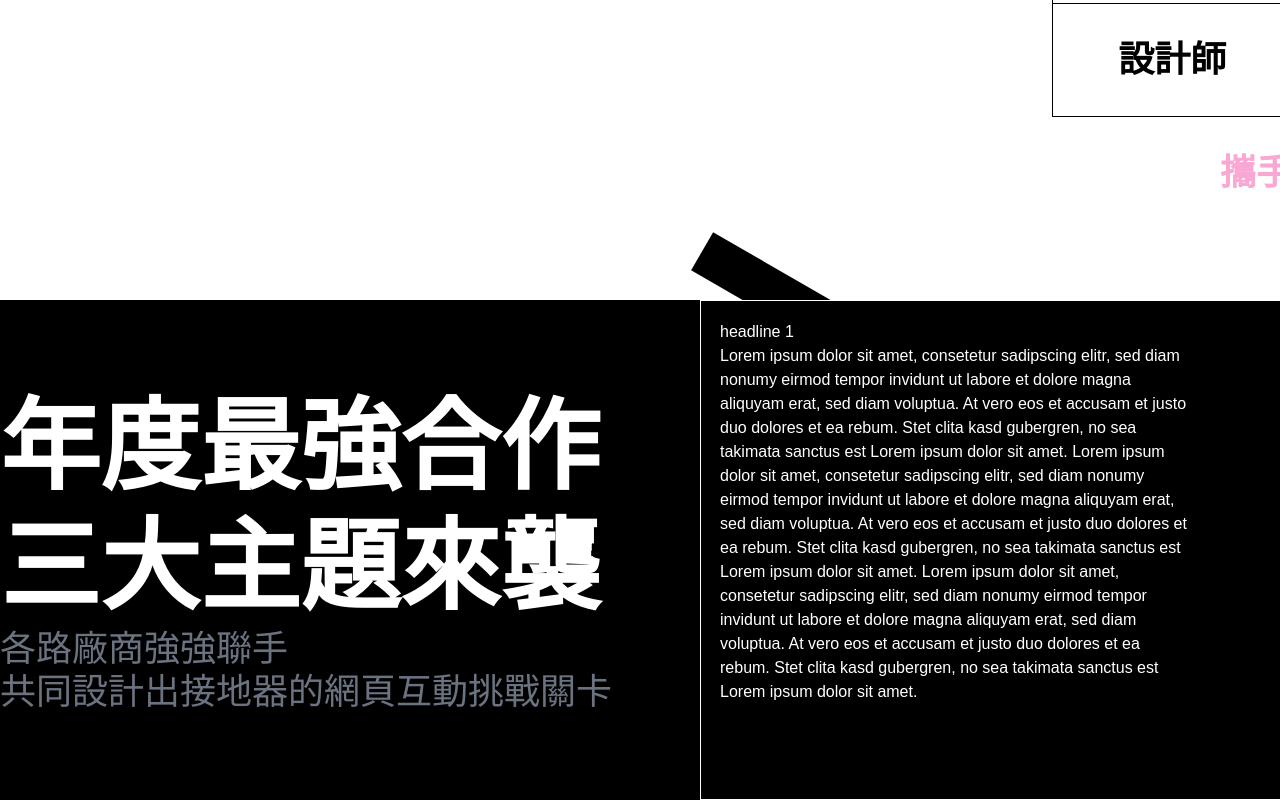
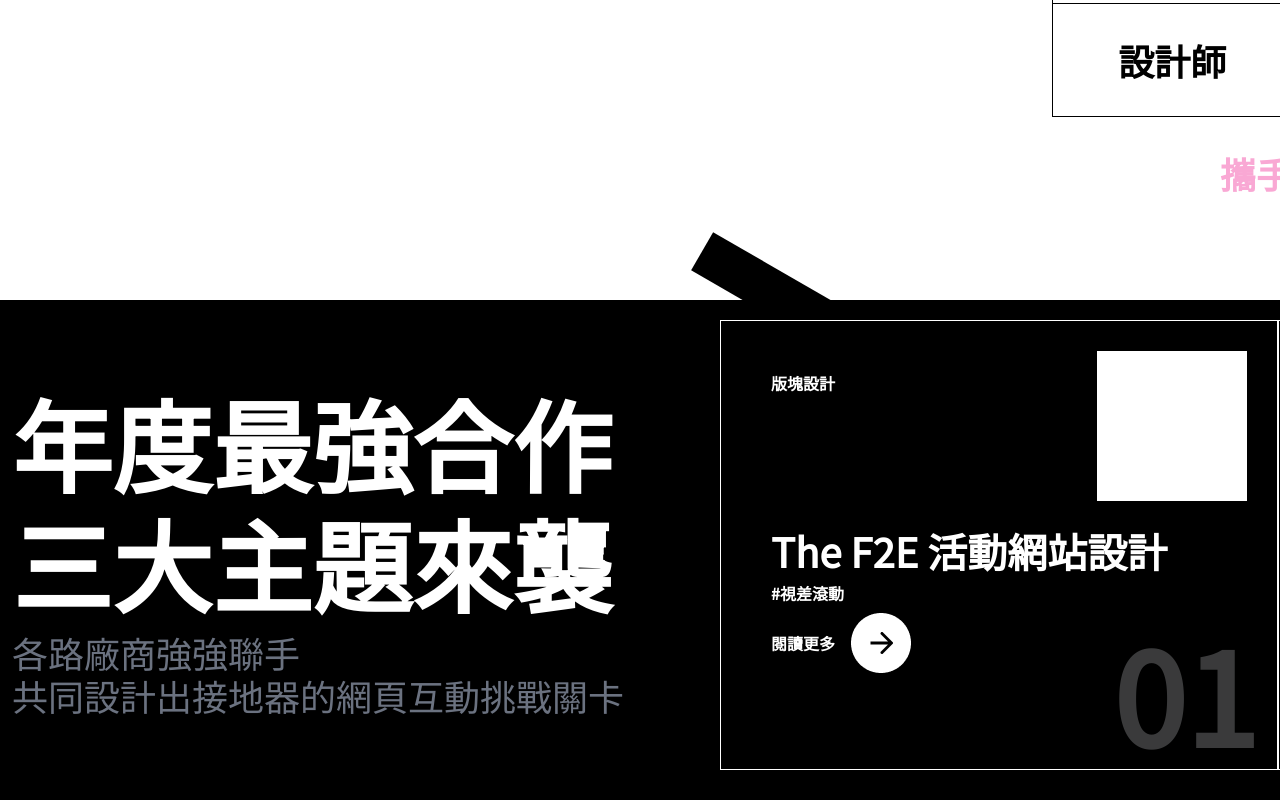
Before and after one commit to eepson123tw/f2eproject, a React (Vite) app: page /#/ in a window 1280 px wide. Shown: the part 1780-2580 px from the top of the page. Built offline with nearby package versions, Linux system fonts and the light colour scheme.

Commit message:
feat:add the scroll area design flow

```diff
--- a/index.html
+++ b/index.html
@@ -4,6 +4,9 @@
     <meta charset="UTF-8" />
     <link rel="icon" type="image/svg+xml" href="/vite.svg" />
     <meta name="viewport" content="width=device-width, initial-scale=1.0" />
+    <link rel="preconnect" href="https://fonts.googleapis.com">
+    <link rel="preconnect" href="https://fonts.gstatic.com" crossorigin>
+    <link href="https://fonts.googleapis.com/css2?family=Noto+Sans+TC&display=swap" rel="stylesheet">
     <script src="https://cdnjs.cloudflare.com/ajax/libs/gsap/3.8.0/ScrollTrigger.min.js"></script>
     <title>Vite + React</title>
   </head>
--- a/src/components/DesignFlow.jsx
+++ b/src/components/DesignFlow.jsx
@@ -1,12 +1,13 @@
-import React, { useLayoutEffect } from 'react';
+import React, { useLayoutEffect, useState } from 'react';
 import { gsap } from 'gsap';
+import go from '../assets/go.png';
 export default function DesignFlow() {
   useLayoutEffect(() => {
     const ctx = gsap.context(() => {
       let block = gsap.utils.toArray('.blockBox');
 
       gsap.to(block, {
-        xPercent: -200,
+        xPercent: -100,
         ease: 'none',
         scrollTrigger: {
           trigger: '.target',
@@ -15,24 +16,23 @@ export default function DesignFlow() {
           pin: true,
           pinSpacing: false,
           scrub: 50,
-          // markers: true,
-          invalidateOnRefresh: true,
-          snap: {
-            snapTo: 1 / (block.length - 1),
-            duration: { min: 0.25, max: 0.75 },
-            directional: false
-            // ease: 'power1.inOut'
-          }
+          invalidateOnRefresh: true
         }
       });
     });
     return () => ctx.revert();
   }, []);
 
+  const [list, setList] = useState([
+    { title: '版塊設計', text: 'The F2E 活動網站設計', tag: '#視差滾動' },
+    { title: '凱鈿行動科技', text: '今晚 我想來點點簽', tag: '#Canvas' },
+    { title: '鈦坦科技', text: 'Scrum  新手村', tag: '#JS draggable' }
+  ]);
+
   return (
     <section className="designFlow relative z-0 flex bg-black " id="container ">
-      <div className="absolute z-10 flex h-[500px] w-[700px] flex-col justify-center bg-black">
-        <h3 className="text-[100px] font-black leading-[1.2] text-white">
+      <div className="absolute z-10 flex h-[500px] w-[700px] flex-col justify-center bg-black px-3 text-left">
+        <h3 className="mb-2 text-[100px] font-black leading-[1.2] text-white">
           年度最強合作
           <br />
           三大主題來襲
@@ -42,55 +42,30 @@ export default function DesignFlow() {
       </div>
       <div className="target h-[500px] ">
         <section className="content" id="content">
-          <div className="blockBox">
-            <div className="item">
-              <p className="copy1">headline 1</p>
-              <p className="copy">
-                Lorem ipsum dolor sit amet, consetetur sadipscing elitr, sed diam nonumy eirmod tempor invidunt ut
-                labore et dolore magna aliquyam erat, sed diam voluptua. At vero eos et accusam et justo duo dolores et
-                ea rebum. Stet clita kasd gubergren, no sea takimata sanctus est Lorem ipsum dolor sit amet. Lorem ipsum
-                dolor sit amet, consetetur sadipscing elitr, sed diam nonumy eirmod tempor invidunt ut labore et dolore
-                magna aliquyam erat, sed diam voluptua. At vero eos et accusam et justo duo dolores et ea rebum. Stet
-                clita kasd gubergren, no sea takimata sanctus est Lorem ipsum dolor sit amet. Lorem ipsum dolor sit
-                amet, consetetur sadipscing elitr, sed diam nonumy eirmod tempor invidunt ut labore et dolore magna
-                aliquyam erat, sed diam voluptua. At vero eos et accusam et justo duo dolores et ea rebum. Stet clita
-                kasd gubergren, no sea takimata sanctus est Lorem ipsum dolor sit amet.
-              </p>
+          {list.map((d, i) => (
+            <div className="blockBox ">
+              <div className="item relative  flex h-[100%] flex-1 flex-col ">
+                <p className="item_title flex justify-between">
+                  {d.title}
+                  <div className="relative -top-5 -right-5 h-[150px] w-[150px] bg-white"></div>
+                </p>
+                <p className="item_text text-[40px] "> {d.text}</p>
+                <p className="mb-2">{d.tag}</p>
+                <p className=" flex items-center">
+                  閱讀更多
+                  <span
+                    className="ml-4 block h-[60px] w-[60px]"
+                    style={{
+                      backgroundImage: `url(${go})`
+                    }}
+                  ></span>
+                </p>
+                <p className=" leading-0 absolute -bottom-5 right-5 text-[130px] font-black text-gray-200 opacity-25">
+                  0{i + 1}
+                </p>
+              </div>
             </div>
-          </div>
-
-          <div className="blockBox">
-            <div className="item">
-              <p className="copy">headline 2</p>
-              <p className="copy">
-                Lorem ipsum dolor sit amet, consetetur sadipscing elitr, sed diam nonumy eirmod tempor invidunt ut
-                labore et dolore magna aliquyam erat, sed diam voluptua. At vero eos et accusam et justo duo dolores et
-                ea rebum. Stet clita kasd gubergren, no sea takimata sanctus est Lorem ipsum dolor sit amet. Lorem ipsum
-                dolor sit amet, consetetur sadipscing elitr, sed diam nonumy eirmod tempor invidunt ut labore et dolore
-                magna aliquyam erat, sed diam voluptua. At vero eos et accusam et justo duo dolores et ea rebum. Stet
-                clita kasd gubergren, no sea takimata sanctus est Lorem ipsum dolor sit amet. Lorem ipsum dolor sit
-                amet, consetetur sadipscing elitr, sed diam nonumy eirmod tempor invidunt ut labore et dolore magna
-                aliquyam erat, sed diam voluptua. At vero eos et accusam et justo duo dolores et ea rebum. Stet clita
-                kasd gubergren, no sea takimata sanctus est Lorem ipsum dolor sit amet.
-              </p>
-            </div>
-          </div>
-          <div className="blockBox">
-            <div className="item">
-              <p className="copy"> headline 3</p>
-              <p className="copy">
-                Lorem ipsum dolor sit amet, consetetur sadipscing elitr, sed diam nonumy eirmod tempor invidunt ut
-                labore et dolore magna aliquyam erat, sed diam voluptua. At vero eos et accusam et justo duo dolores et
-                ea rebum. Stet clita kasd gubergren, no sea takimata sanctus est Lorem ipsum dolor sit amet. Lorem ipsum
-                dolor sit amet, consetetur sadipscing elitr, sed diam nonumy eirmod tempor invidunt ut labore et dolore
-                magna aliquyam erat, sed diam voluptua. At vero eos et accusam et justo duo dolores et ea rebum. Stet
-                clita kasd gubergren, no sea takimata sanctus est Lorem ipsum dolor sit amet. Lorem ipsum dolor sit
-                amet, consetetur sadipscing elitr, sed diam nonumy eirmod tempor invidunt ut labore et dolore magna
-                aliquyam erat, sed diam voluptua. At vero eos et accusam et justo duo dolores et ea rebum. Stet clita
-                kasd gubergren, no sea takimata sanctus est Lorem ipsum dolor sit amet.
-              </p>
-            </div>
-          </div>
+          ))}
         </section>
       </div>
     </section>
--- a/src/components/SignUp.jsx
+++ b/src/components/SignUp.jsx
@@ -2,7 +2,7 @@ import React from 'react';
 
 export default function SignUp() {
   return (
-    <div className="fixed right-0 top-[20%] z-10 cursor-pointer  border  border-indigo-50 bg-black py-[13px] pl-[8px] pr-[44px] font-bold text-white transition-[color] duration-1000 before:absolute before:top-0 before:left-0 before:-z-10 before:block before:h-[100%] before:w-[0%] before:bg-white before:transition-all before:duration-1000 before:content-[''] hover:text-black  before:hover:w-[100%]">
+    <div className="fixed right-0 top-[20%] z-10 cursor-pointer  border border-indigo-50 bg-black py-[13px] pl-[8px] pr-[44px] font-bold text-white transition-[color] duration-1000 before:absolute before:top-0 before:left-0 before:-z-10 before:block before:h-[100%] before:w-[0%] before:bg-white before:transition-all before:duration-1000 before:content-[''] hover:text-black before:hover:w-[100%] before:hover:border before:hover:border-black">
       <p>我要報名</p>
       <span className="text-3xl uppercase">Sign Up</span>
     </div>
--- a/src/index.css
+++ b/src/index.css
@@ -6,6 +6,7 @@ html,body{
   width: 100%;
   height: 100%;
   box-sizing: border-box;
+  font-family: 'Noto Sans TC', sans-serif;
 }
 ::-webkit-scrollbar {
   width: 12px;  /* Remove scrollbar space */
@@ -93,31 +94,28 @@ html,body{
   position: relative;
   z-index: -1;
   margin: 0 auto;
-  min-height: 500px;
+  width: calc(100vw - 600px);
+  padding: 20px;
+  left: 400px;
 }
 
 
-.designFlow.headline {
-  margin-bottom: 52px;
-}
-
 .content {
   display: flex;
-  width: 50%;
 }
 
 .blockBox {
   position: relative;
-  left: 700px;
-  width: 120vw;
-  height: 500px;
-  box-shadow: inset 0px 0px 0px 1px white;
+  flex-grow: 1;
   color: white;
+  min-height: 450px;
 }
 
 .blockBox > .item {
-  width: 40vw;
-  padding: 20px;
+  width: 558px;
+  border: 1px solid white;
+  padding: 50px;
+  font-weight: 700;
 }
 
 .blockBox.active{
```
Also changed, not shown: src/assets/go.png (added).
